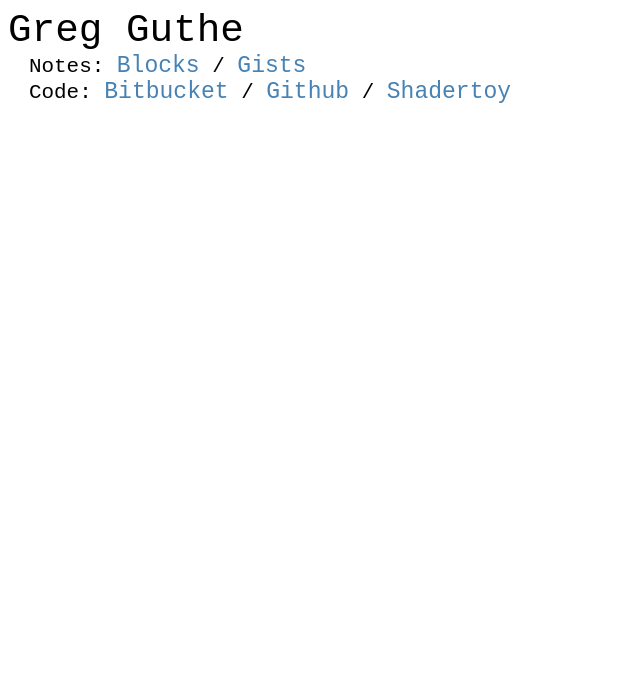
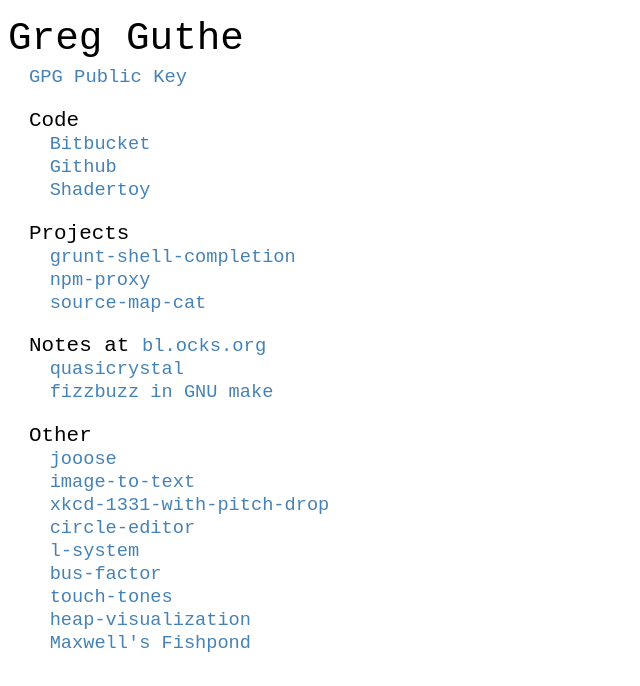
Before and after one commit to g-k/g-k.github.io, a plain HTML site: page index.html in a window 1280 px wide. Shown: the whole page, without its empty margins (0-640 px from the left). Drawn offline with Linux system fonts and the light colour scheme.

Commit message:
Link to things

```diff
--- a/index.html
+++ b/index.html
@@ -22,19 +22,49 @@
     <header>Greg Guthe</header>
     <section>
       <ul>
-	<li>
-	  Notes:
-	  <a href="http://bl.ocks.org/g-k">Blocks</a>
-	  /
-	  <a href="https://gist.github.com/g-k">Gists</a>
-	<li>
-	  Code:
-	  <a href="https://bitbucket.org/g-k">Bitbucket</a>
-	  /
-	  <a href="https://github.com/g-k">Github</a>
-	  /
-	  <a href="https://shadertoy.com/user/gk">Shadertoy</a>
-	<li>
+        <li class="top-item">
+          <a href="https://g-k.github.io/key.asc">GPG Public Key</a>
+        </li>
+        <li class="top-item">
+          Code
+          <ul>
+            <li><a href="https://bitbucket.org/g-k">Bitbucket</a>
+            <li><a href="https://github.com/g-k">Github</a>
+            <li><a href="https://shadertoy.com/user/gk">Shadertoy</a>
+          </ul>
+        </li>
+
+        <li class="top-item">
+          Projects
+          <ul>
+            <li><a href="https://github.com/g-k/grunt-shell-completion">grunt-shell-completion</a>
+            <li><a href="https://github.com/g-k/npm-proxy">npm-proxy</a>
+            <li><a href="https://github.com/g-k/source-map-cat">source-map-cat</a>
+          </ul>
+        </li>
+
+        <li class="top-item">
+          Notes at <a href="http://bl.ocks.org/g-k">bl.ocks.org</a>
+          <ul>
+            <li><a href="http://bl.ocks.org/g-k/5847236">quasicrystal</a>
+            <li><a href="http://bl.ocks.org/g-k/4381991">fizzbuzz in GNU make</a>
+          </ul>
+        </li>
+
+        <li class="top-item">
+          Other
+          <ul>
+            <li><a href="https://github.com/g-k/jooose">jooose</a>
+            <li><a href="https://github.com/g-k/image-to-text">image-to-text</a>
+            <li><a href="https://github.com/g-k/xkcd-1331-with-pitch-drop">xkcd-1331-with-pitch-drop</a>
+            <li><a href="https://github.com/g-k/circle-editor">circle-editor</a>
+            <li><a href="https://github.com/g-k/l-system">l-system</a>
+            <li><a href="https://github.com/g-k/bus-factor">bus-factor</a>
+            <li><a href="https://github.com/g-k/touch-tones">touch-tones</a>
+            <li><a href="https://github.com/g-k/heap-visualization">heap-visualization</a>
+            <li><a href="https://github.com/g-k/max-fishpond">Maxwell's Fishpond</a>
+          </ul>
+        </li>
       </ul>
     </section>
   </body>
--- a/site.css
+++ b/site.css
@@ -4,26 +4,34 @@
 }
 header {
     font-size: 2.5em;
-}
-.dot {
-   float: right;
+    padding-top: 0.2em;
 }
 a {
     color: steelblue;
     text-decoration: none;
+    font-size: 0.9em;
 }
 a:hover {
     color: tomato;
+    border-bottom: 2px tomato dashed;
 }
 a:visited {
     color: darkpurple;
 }
+.top-item {
+    padding: 0em 1em 1em;
+}
 ul {
     list-style: none;
-   padding: 0;
+    padding: 0.2em 0;
     margin: 0;
 }
+ul ul {
+    padding: 0em 0;
+    font-size: 0.9em;
+}
 li {
+    padding-top: 0em;
     padding-left: 1em;
     text-indent: 0em;
 }
```
Lines whose indentation alone changed are shown as unchanged.
